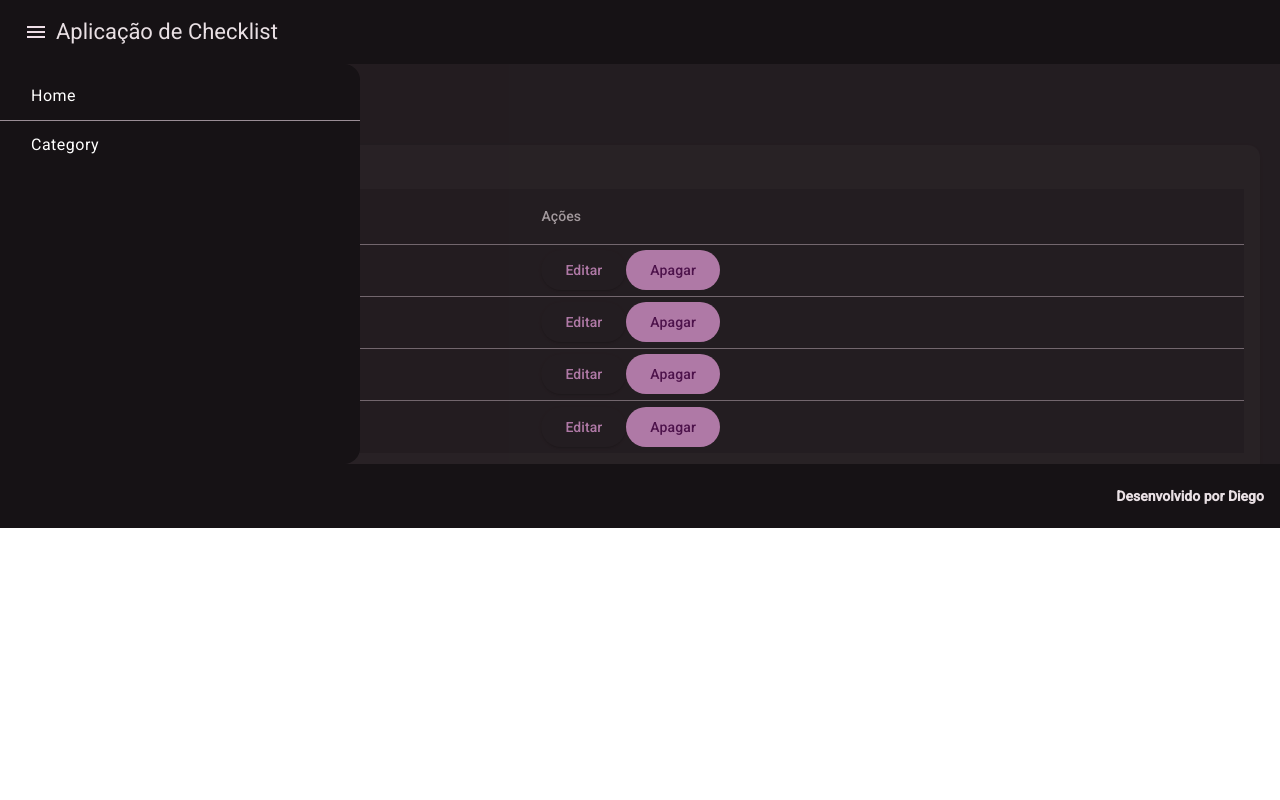
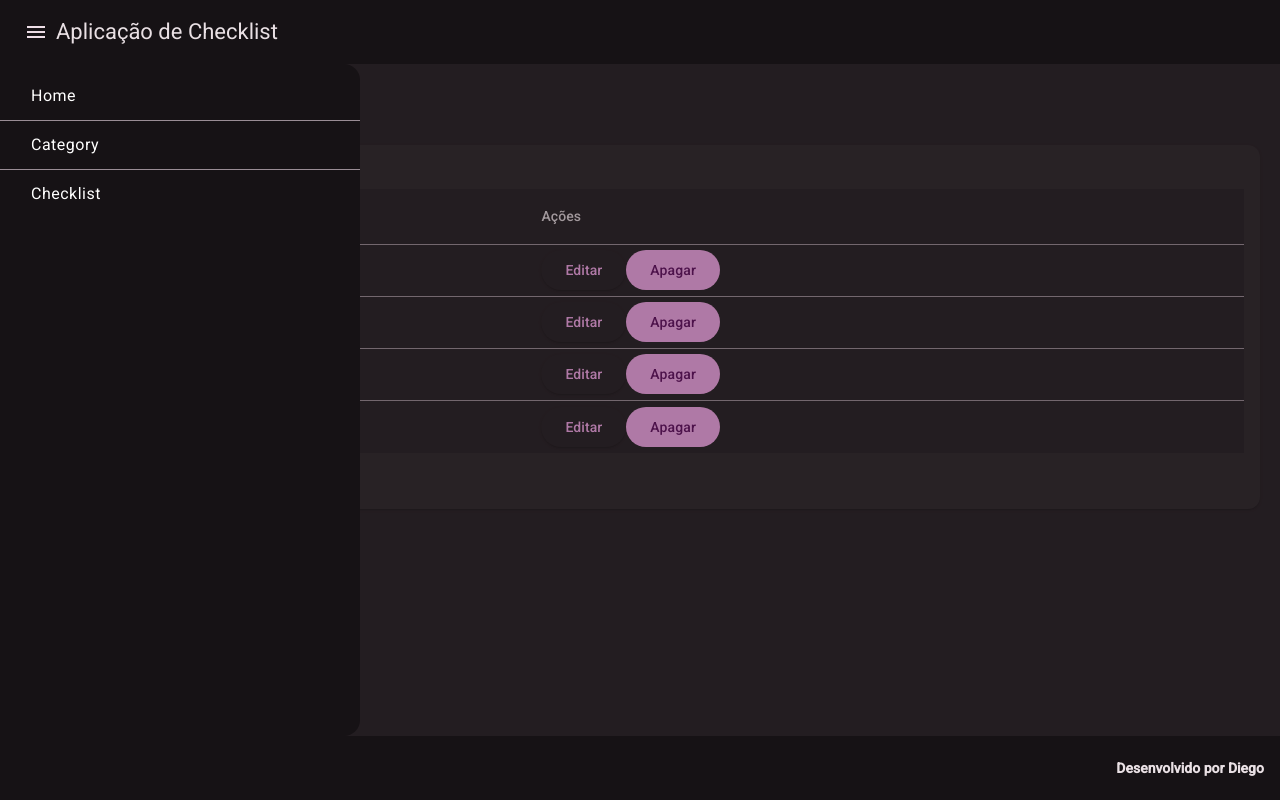
Before and after one commit to DiegodOliveira/checklistapp, an Angular app in the folder checklista/: page /categoria in a window 1280 px wide. Both pictures are taken after a click on the button "menu". Built offline with nearby package versions, Linux system fonts and the light colour scheme.

Commit message:
the modfied ones

```diff
--- a/checklista/src/app/app.component.css
+++ b/checklista/src/app/app.component.css
@@ -6,6 +6,7 @@
     bottom: 0;
     left: 0;
     right: 0;
+    height: 100%;
 }
 
 .sidenav-container{
@@ -20,7 +21,3 @@ a{
 a:hover{
     font-size: 18px;
 }
-
-.mat-sidenav-content{
-    height: 400px;
-}
--- a/checklista/src/app/app.component.html
+++ b/checklista/src/app/app.component.html
@@ -23,6 +23,14 @@
                     </span>
                 </mat-list-item>
 
+                <mat-divider></mat-divider>
+
+                <mat-list-item>
+                    <span class="ml-15">
+                      <a [routerLink]="['/checklist']" (click)="sidenav.toggle()">Checklist</a>
+                    </span>
+                </mat-list-item>
+
             </mat-list>
 
         </mat-sidenav>
--- a/checklista/src/styles.css
+++ b/checklista/src/styles.css
@@ -1,7 +1,7 @@
 /* You can add global styles to this file, and also import other style files */
 
 
-html, body { height: 100%; color: white;}
+html, body { height: 100%}
 body { margin: 0; font-family: Roboto, "Helvetica Neue", sans-serif; }
 
 .w-10p{
```
